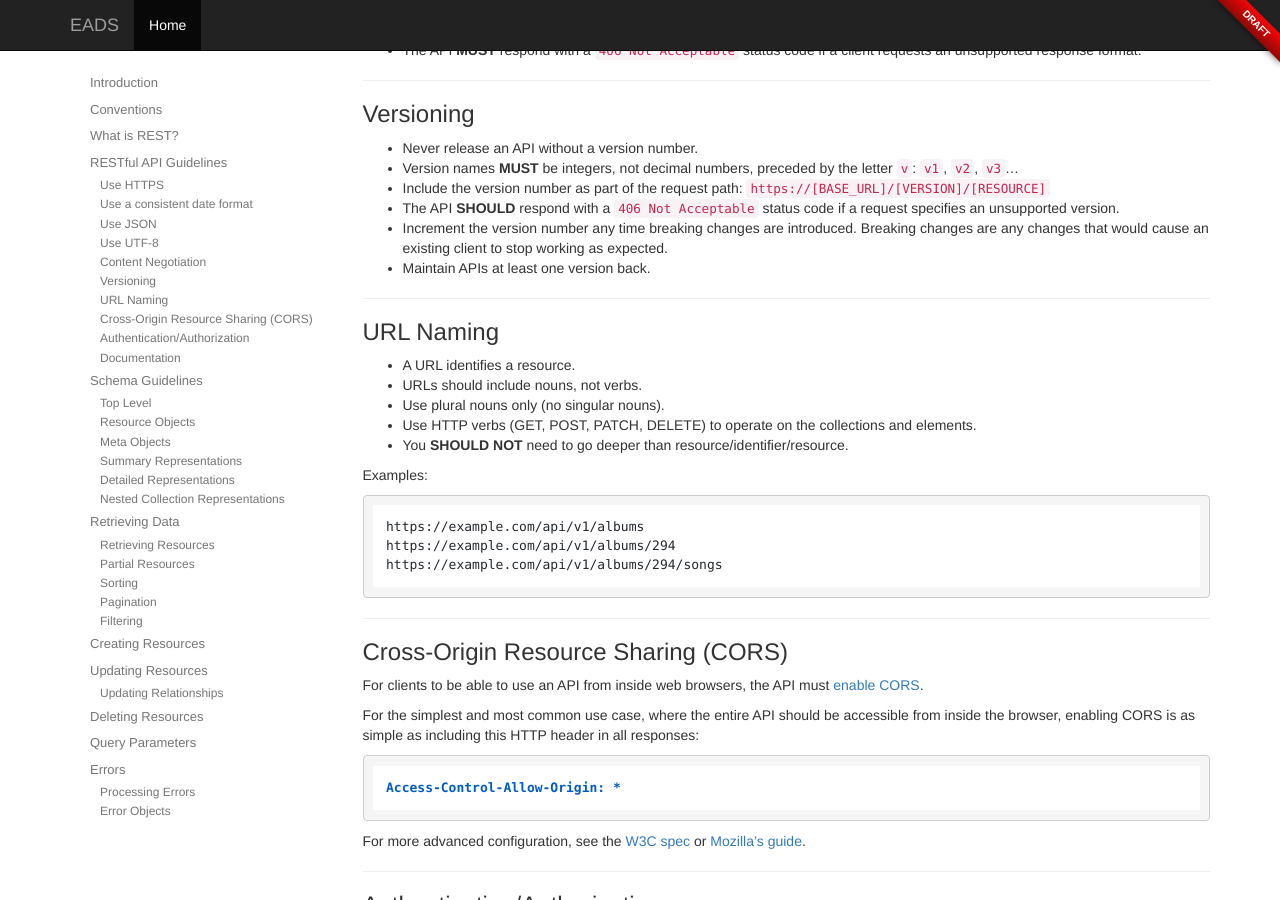
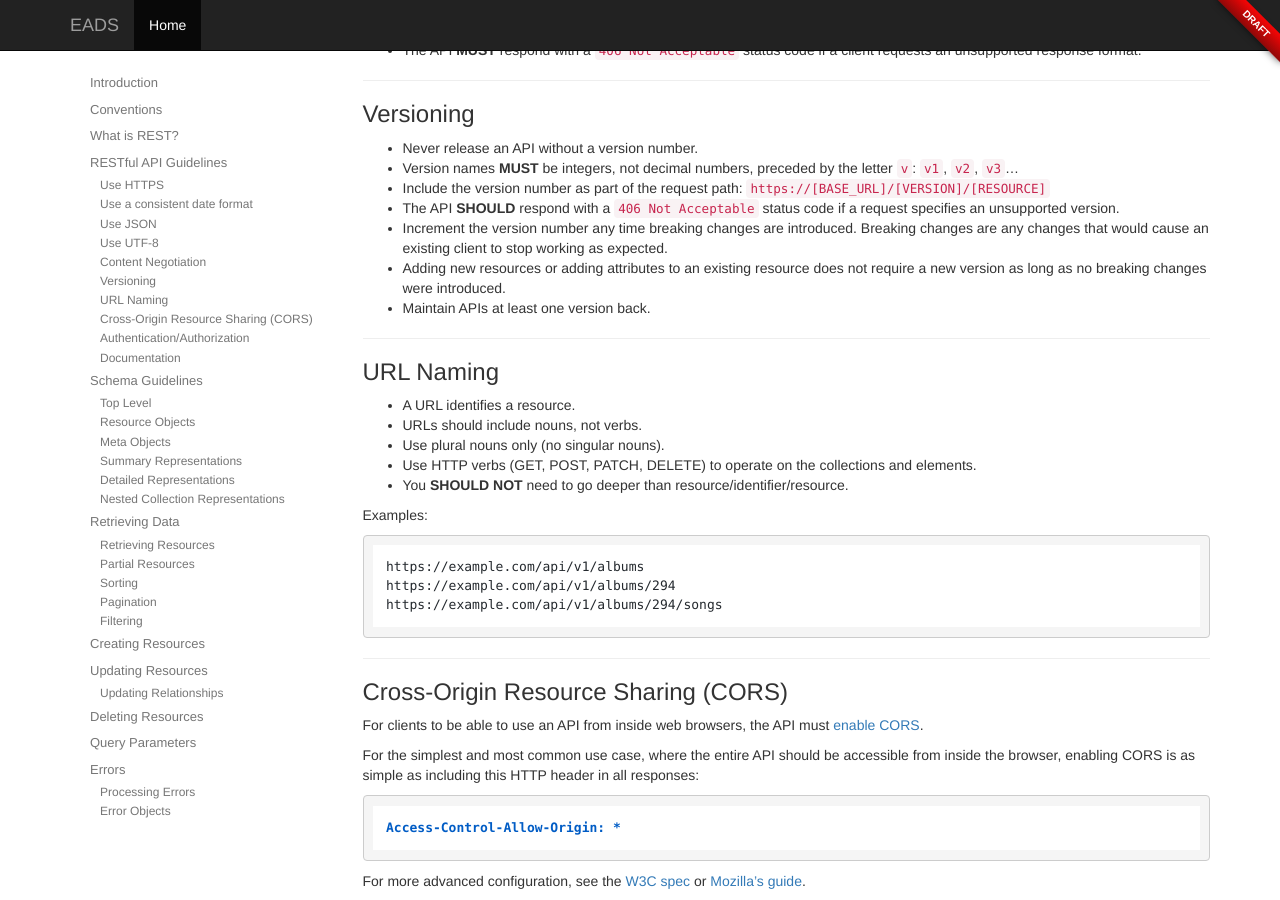
Before and after one commit to DoDCIO/eads, a Jekyll site: the page built from index.md, in a window 1280 px wide and 900 px high, scrolled down 3219 px. Built offline with Jekyll 4.4.1, drawn with Linux system fonts in a browser that asks for light colours; nearby versions of some CDN libraries; our own code applies the rules of GitHub Pages for plain Markdown files.

Commit message:
This resolves #89. Versioning

```diff
--- a/index.md
+++ b/index.md
@@ -160,6 +160,7 @@ Content-Type: application/json; charset=utf-8
 * Include the version number as part of the request path: `https://[BASE_URL]/[VERSION]/[RESOURCE]`
 * The API **SHOULD** respond with a `406 Not Acceptable` status code if a request specifies an unsupported version.
 * Increment the version number any time breaking changes are introduced.  Breaking changes are any changes that would cause an existing client to stop working as expected.
+* Adding new resources or adding attributes to an existing resource does not require a new version as long as no breaking changes were introduced.
 * Maintain APIs at least one version back.
 
 <hr/>
```
